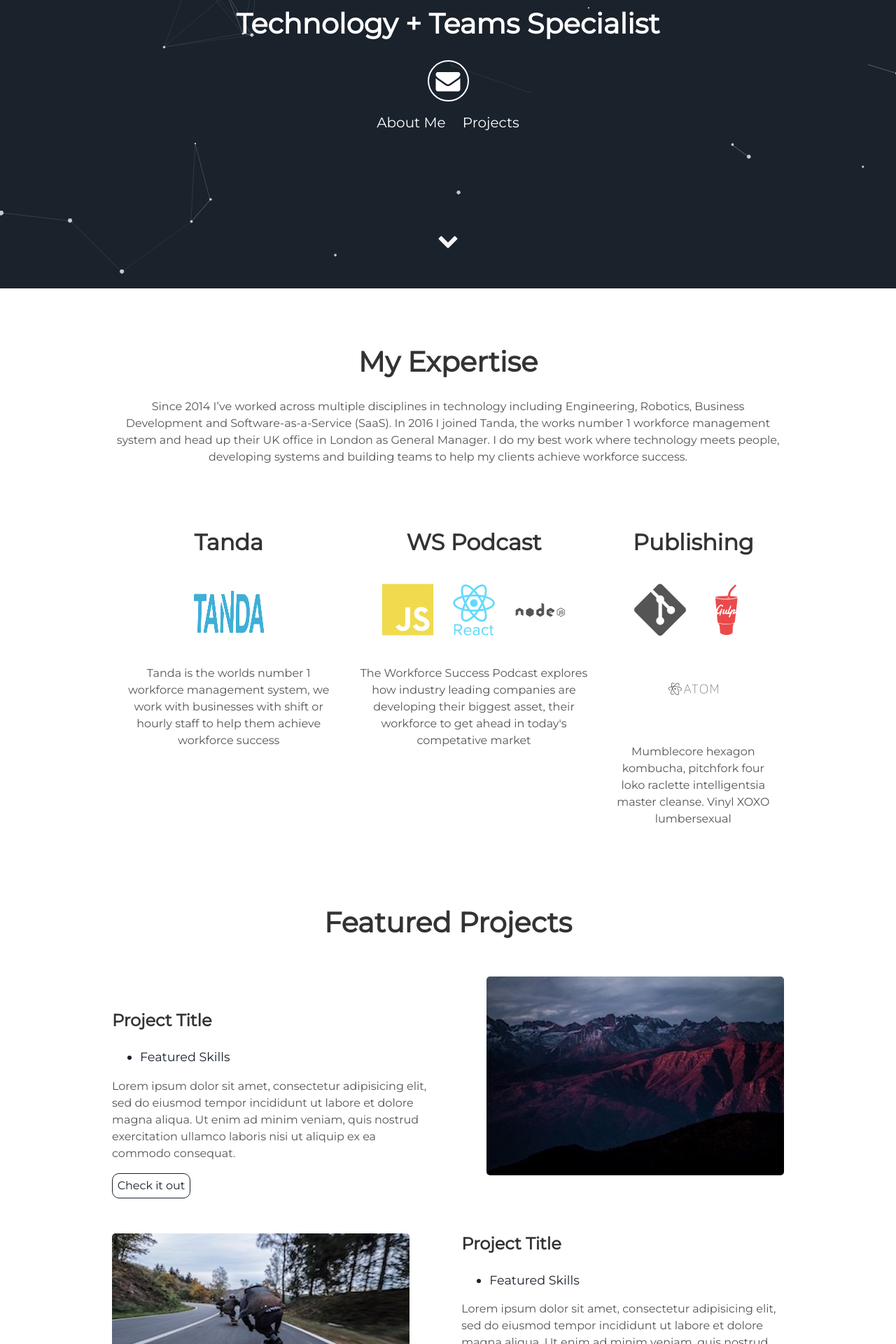
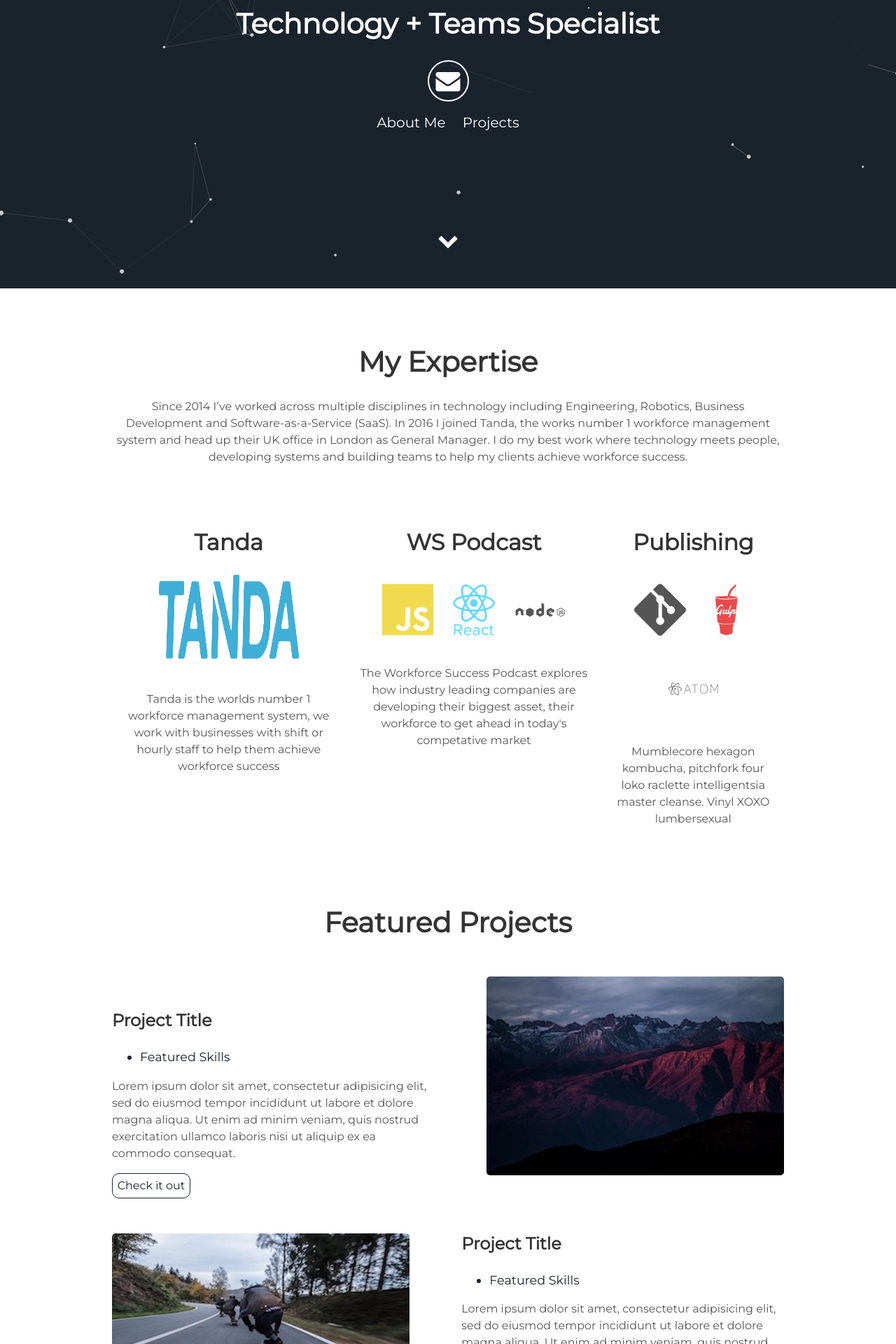
Before and after one commit to brycedavies92/brycedavies92.github.io, a Jekyll site: the page built from index.html, in a window 1280 px wide. Shown: the part 488-2408 px from the top of the page at 70% size. Built offline with Jekyll 4.4.1, drawn with Linux system fonts in a browser that asks for light colours.

Commit message:
Update about.html
resize logo

```diff
--- a/_includes/about.html
+++ b/_includes/about.html
@@ -10,7 +10,7 @@
       <i class="devicon-bootstrap-plain-wordmark colored"></i>
       <i class="devicon-sass-original colored"></i>
       -->
-      <img src="assets/img/Tanda_LogoBlue.png" alt="Tanda Logo" height="60" width="100">
+      <img src="assets/img/Tanda_LogoBlue.png" alt="Tanda Logo" height="120" width="200">
      <p>Tanda is the worlds number 1 workforce management system, we work with businesses with shift or hourly staff to help them achieve workforce success</p>
     </div>
     <div class="tech">
```
